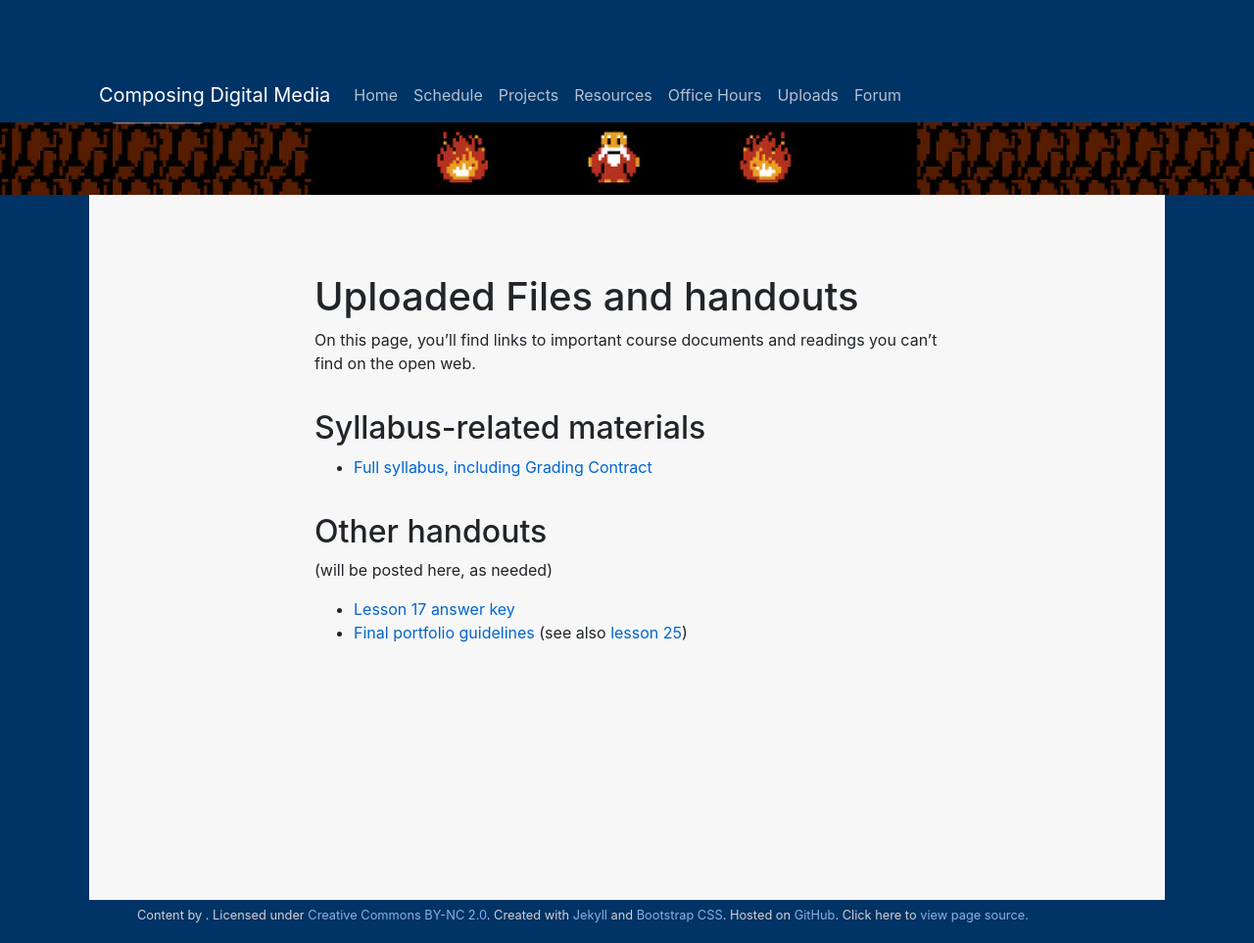
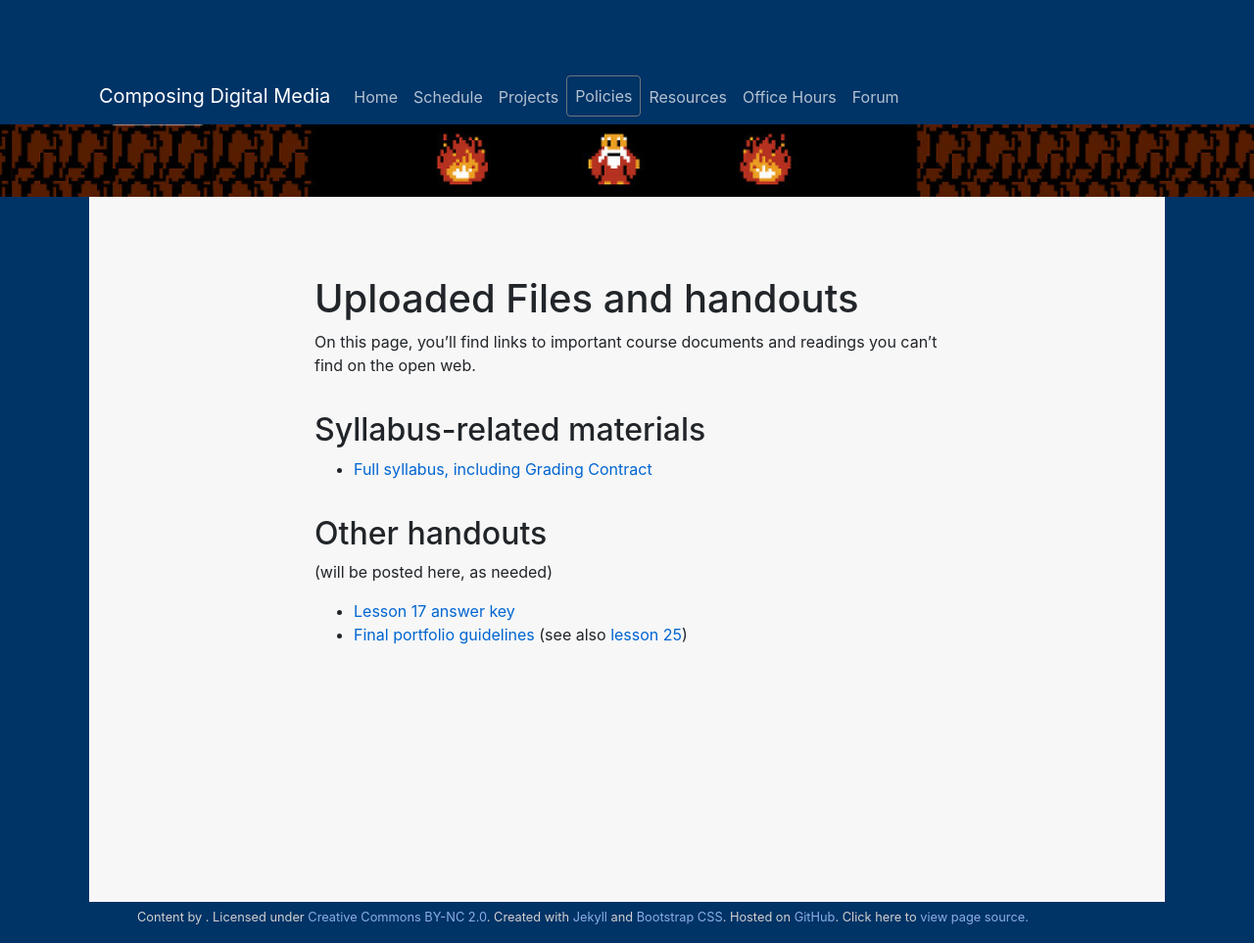
Before and after one commit to benmiller314/cdm2025spring, a Jekyll site: the page built from uploads.md, in a window 1280 px wide. Shown: the whole page at 98% size. Built offline with Jekyll 4.4.1, drawn with Linux system fonts in a browser that asks for light colours; our own code applies the rules of GitHub Pages for plain Markdown files.

Commit message:
replace uploads with policies in default menu

```diff
--- a/_includes/nav_contents.html
+++ b/_includes/nav_contents.html
@@ -11,9 +11,10 @@
       <li class="nav-item" role="navigation"><a class="nav-link" href="{{site.github_url}}/index">Home</a></li>
       <li class="nav-item" role="navigation"><a class="nav-link" href="{{site.github_url}}/schedule" title="lesson plans and homeworks">Schedule</a></li>
       <li class="nav-item" role="navigation"><a class="nav-link" href="{{site.github_url}}/projects" title="major assignments for the course">Projects</a></li>
+      <li><a class="flex-lg-fill text-lg-center btn btn-outline-secondary nav-item nav-link"  href="policies" title="useful links">Policies</a></li>
       <li class="nav-item" role="navigation"><a class="nav-link" href="{{site.github_url}}/resources" title="useful links">Resources</a></li>
       <li class="nav-item" role="navigation"><a class="nav-link" href="{{site.github_url}}/office" title="one-on-one is most hands-on">Office Hours</a></li>
-      <li class="nav-item" role="navigation"><a class="nav-link" href="{{site.github_url}}/uploads" title="files and handouts">Uploads</a></li>
+      <!-- <li class="nav-item" role="navigation"><a class="nav-link" href="{{site.github_url}}/uploads" title="files and handouts">Uploads</a></li> -->
       <li class="nav-item" role="navigation"><a class="nav-link" href="{{site.github.issues_url}}" title="discuss readings, post responses">Forum</a></li>
     </ul>
   </div><!-- /.navbar-collapse -->
```
